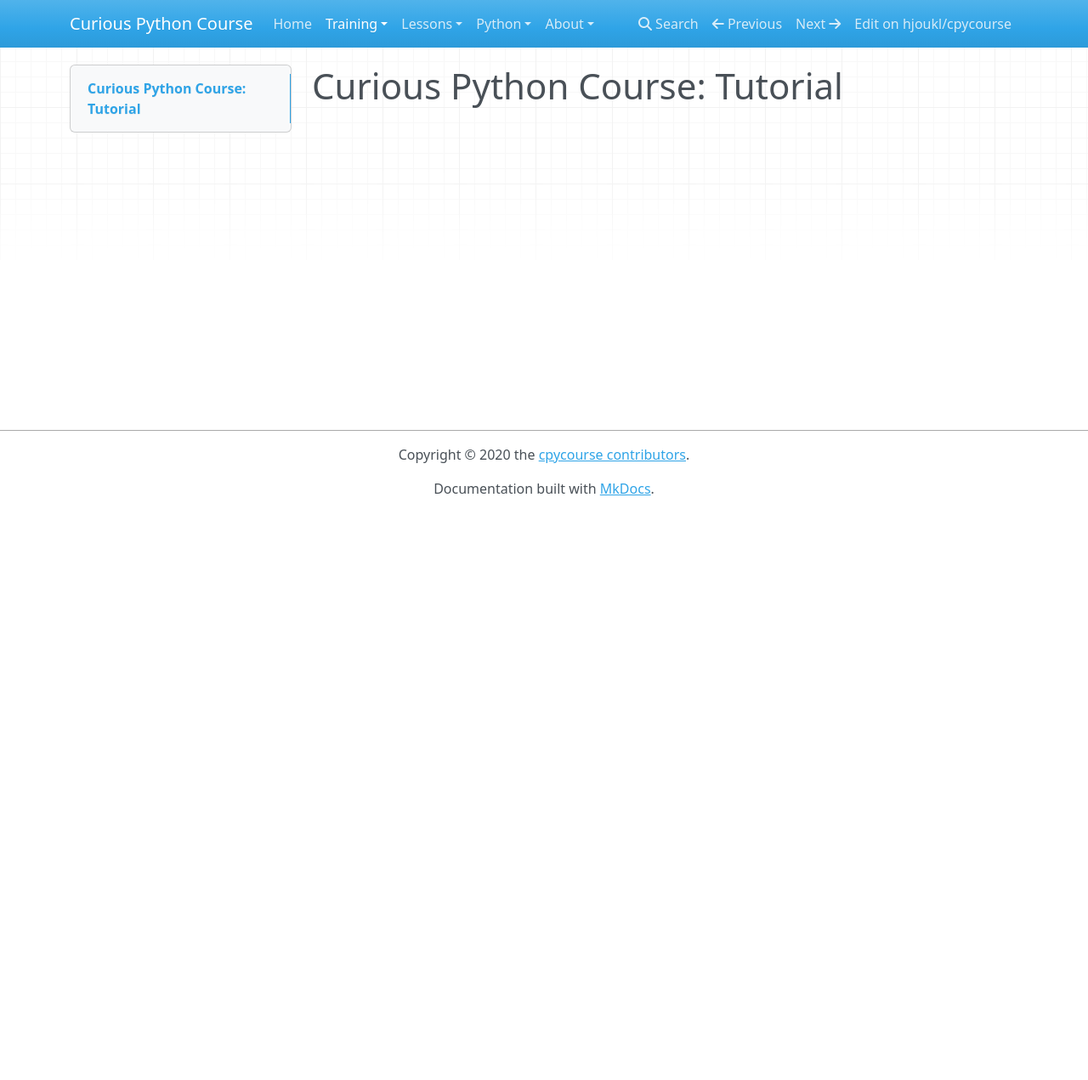
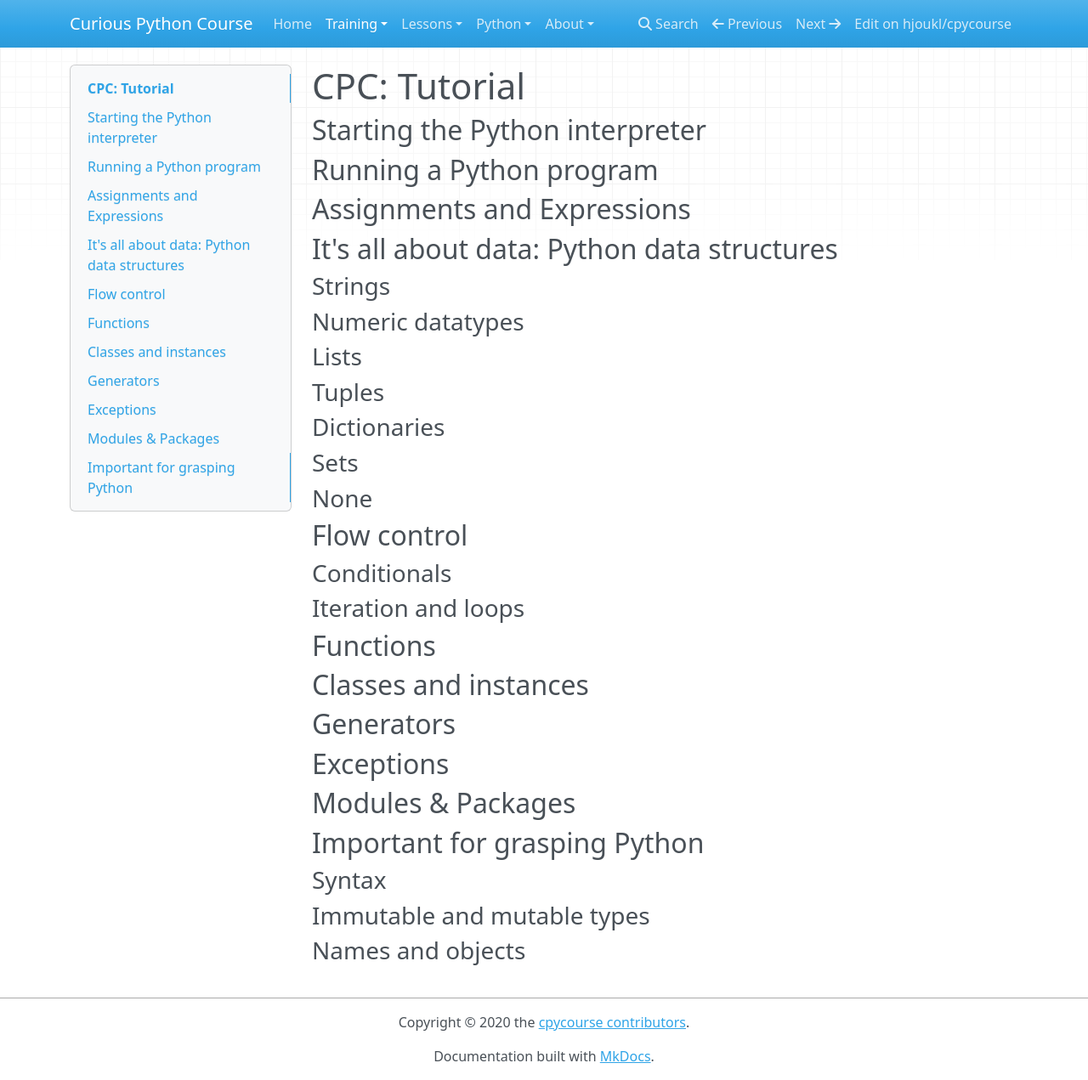
Before and after one commit to rkluger68/cpycourse, an MkDocs documentation site: the page built from docs/training/tutorial.md, in a window 1280 px wide and 1271 px high. Shown: the whole window at 85% size. Built offline with MkDocs 1.6.1, drawn with Linux system fonts in a browser that asks for light colours; nearby versions of some CDN libraries.

Commit message:
Update tutorial.md

```diff
--- a/docs/training/tutorial.md
+++ b/docs/training/tutorial.md
@@ -1 +1,57 @@
-# Curious Python Course: Tutorial
+# CPC: Tutorial
+
+## Starting the Python interpreter
+
+
+## Running a Python program
+
+
+## Assignments and Expressions
+
+
+## It's all about data: Python data structures
+
+### Strings
+
+### Numeric datatypes
+
+### Lists
+
+### Tuples
+
+### Dictionaries
+
+### Sets
+
+### None
+
+
+## Flow control
+
+### Conditionals
+
+### Iteration and loops
+
+
+## Functions
+
+
+## Classes and instances
+
+
+## Generators
+
+
+## Exceptions
+
+
+## Modules & Packages
+
+
+## Important for grasping Python
+
+### Syntax
+
+### Immutable and mutable types
+
+### Names and objects
```
